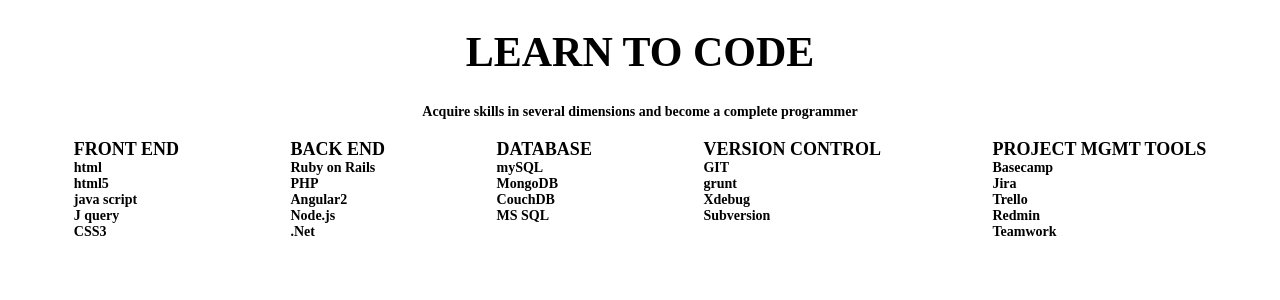
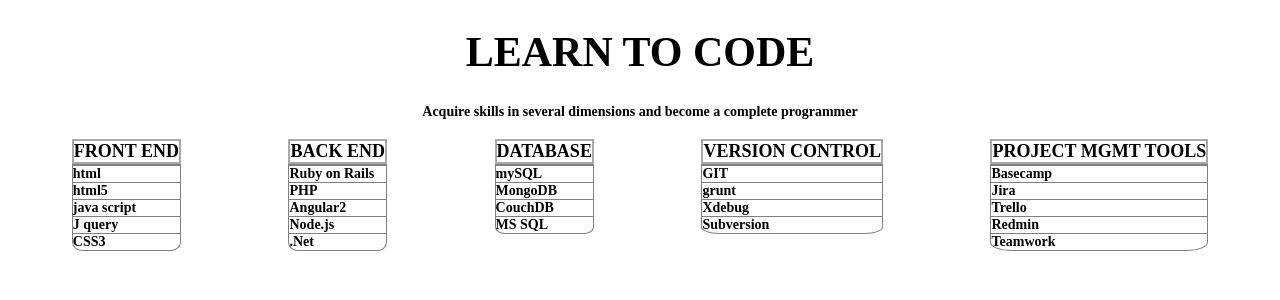
Before and after one commit to CraftAcademy/learn_to_code_client, a React (Create React App) app: page / in a window 1280 px wide. Shown: the top 300 px of the page. Built offline with nearby package versions, Linux system fonts and the light colour scheme.

Commit message:
Updates favicon, adds more css classes

```diff
--- a/public/index.html
+++ b/public/index.html
@@ -2,7 +2,7 @@
 <html lang="en">
   <head>
     <meta charset="utf-8" />
-    <link rel="icon" href="%PUBLIC_URL%/favicon.ico" />
+    <link rel="icon" href="%PUBLIC_URL%/favicon1.ico" />
     <meta name="viewport" content="width=device-width, initial-scale=1" />
     <meta name="theme-color" content="#000000" />
     <meta
--- a/src/components/DisplayInformation.css
+++ b/src/components/DisplayInformation.css
@@ -8,6 +8,11 @@
 .category {
   font-size: 18px;
   font-weight: bold;
+}
+
+.category-name {
+  border: 2px solid darkgray;
+  /* border-radius: 0 30% 30% 0; */
 }
 
 .title {
@@ -23,6 +28,12 @@
   text-align: center;
 }
 
+.tech-container {
+  border: 1px solid gray;
+  border-radius: 0 0 10% 10%;
+}
+
 .technology {
- font-size: 14px;
+  font-size: 14px;
+  border-top: 0.5px solid gray;
 }
--- a/src/components/DisplayInformation.js
+++ b/src/components/DisplayInformation.js
@@ -88,10 +88,10 @@
       <div className="container">
         {information.categories.map(category => (
           <div className="category">
-            {category.name}
-            <div className="technology">
+            <div className="category-name">{category.name}</div>
+            <div className="tech-container" >
               {category.technologies.map(technology => (
-                <div>{technology.name}</div>
+                <div className="technology">{technology.name}</div>
               ))}
             </div>
           </div>
```
Also changed, not shown: 1 other file (tests, documents, lock files or other folders).
